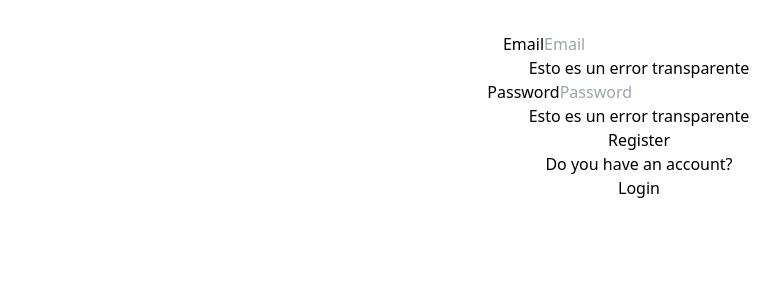
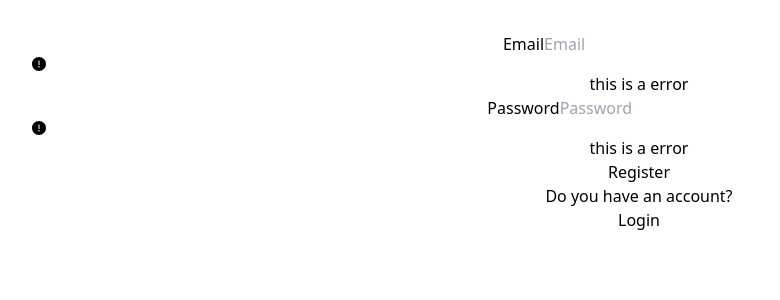
Before and after one commit to Ginoboca1/ws-chat, a React (Vite) app: page /register in a window 1280 px wide. Shown: the top 300 px of the page, without its empty margins (1-781 px from the left). Built offline with nearby package versions, Linux system fonts and the light colour scheme; the HTML template or start-up script is replaced by a standard one.

Commit message:
form styles

```diff
--- a/src/components/input.jsx
+++ b/src/components/input.jsx
@@ -1,4 +1,6 @@
 /* eslint-disable react/prop-types */
+import { AiFillExclamationCircle } from "react-icons/ai";
+
 const Input = ({
   type,
   nameInput,
@@ -7,7 +9,6 @@ const Input = ({
   register,
   error,
 }) => {
-  // Agrega una clase específica si hay un error
   const inputClass = error ? "border-red-500" : "";
 
   return (
@@ -24,21 +25,14 @@ const Input = ({
           required: { value: true, message: "This field is required" },
         })}
       />
-      {error ? (
-        <div className="error-container ">
-          {/* <i className={error ? "error-icon" : "error-icon-disabled"}>
-            <AiFillExclamationCircle />
-          </i> */}
-          <p className="text-red-500 ">{error}</p>
-        </div>
-      ) : (
-        <div className="error-container-disabled">
-          {/* <i className={error ? "error-icon" : "error-icon-disabled"}>
-            <AiFillExclamationCircle />
-          </i> */}
-          <p className="text-transparent">Esto es un error transparente</p>
-        </div>
-      )}
+      <div className="flex gap-2 mt-2 items-center">
+        <i className={error ? "text-red-500" : "text-transparent"}>
+          <AiFillExclamationCircle />
+        </i>
+        <p className={error ? "text-red-500" : "text-transparent"}>
+          {error ? error : "this is a error"}
+        </p>
+      </div>
     </div>
   );
 };
--- a/src/pages/Signup.jsx
+++ b/src/pages/Signup.jsx
@@ -32,7 +32,9 @@ const schema = Joi.object({
 export const Signup = () => {
   const {
     register,
+    handleSubmit,
     formState: { errors },
+    getValues,
   } = useForm({
     mode: "onBlur",
     resolver: joiResolver(schema),
@@ -42,28 +44,17 @@ export const Signup = () => {
   // const { signUp } = useAuth();
   // const navigate = useNavigate();
 
-  // const onSubmit = async () => {
-  //   try {
-  //     await signUp(user.email, user.password);
-  //     navigate("/userAuthFirebase/home");
-  //   } catch (error) {
-  //     if (error) {
-  //       setError("Already registered user");
-  //     }
-  //     if (error.code === "auth/internal-error") {
-  //       setError("Invalid email");
-  //     }
-  //     if (error.code === "auth/weak-password") {
-  //       setError("The password must have a minimum of six characters");
-  //     }
-  //     if (error.code === 400) {
-  //       setError("Already registered user");
-  //     }
-  //   }
-  // };
+  const onSubmit = async () => {
+    const data = getValues();
+    console.log(data);
+  };
+
   return (
     <div className="bg-black py-8 px-6 shadow rounded-lg sm:px-10 max-w-sm mx-auto">
-      <form className=" max-w-sm mx-auto text-white ">
+      <form
+        className=" max-w-sm mx-auto text-white"
+        onSubmit={handleSubmit(onSubmit)}
+      >
         <div className="form-field mb-4 text-start">
           <Input
             type="email"
```
